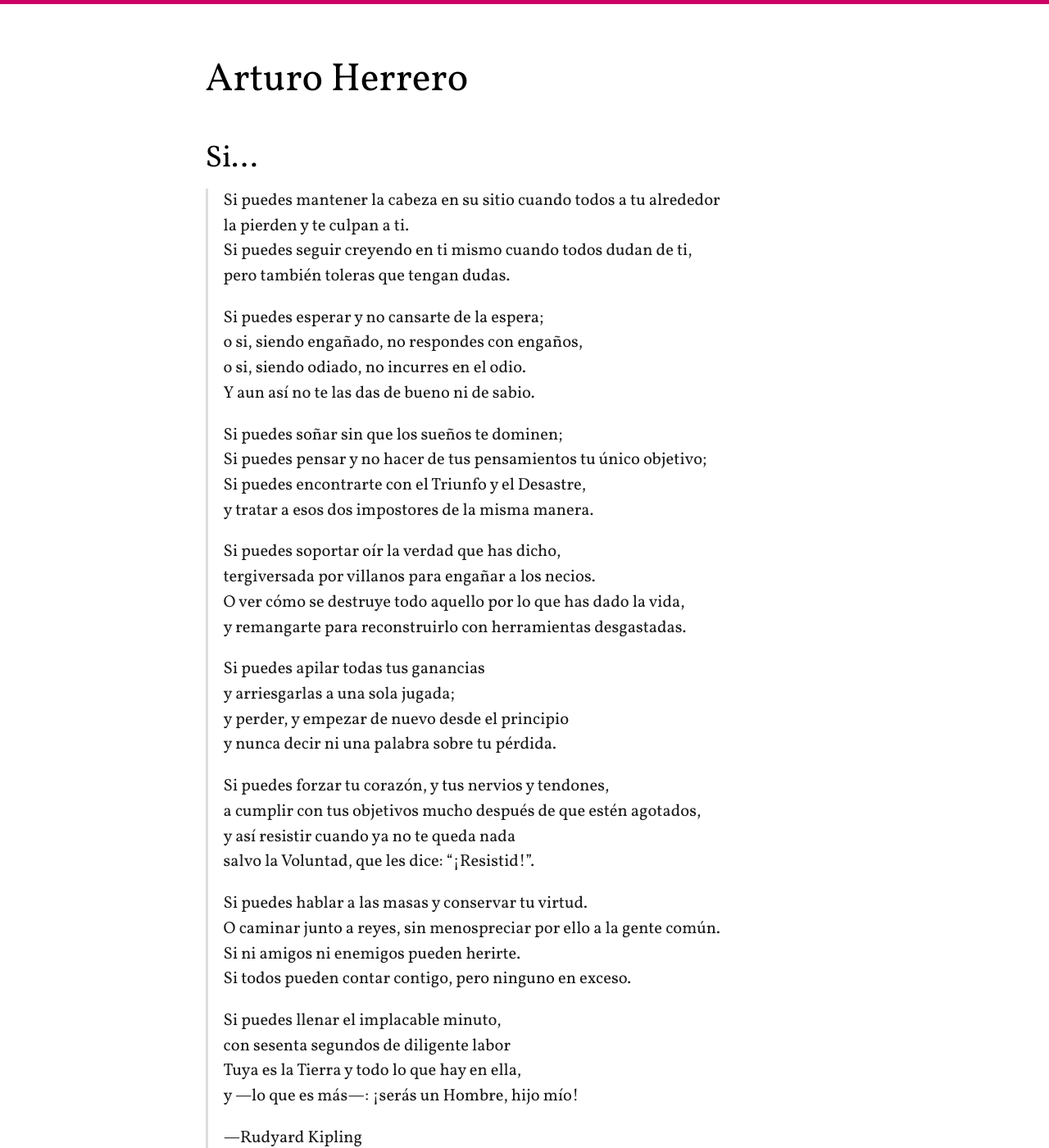
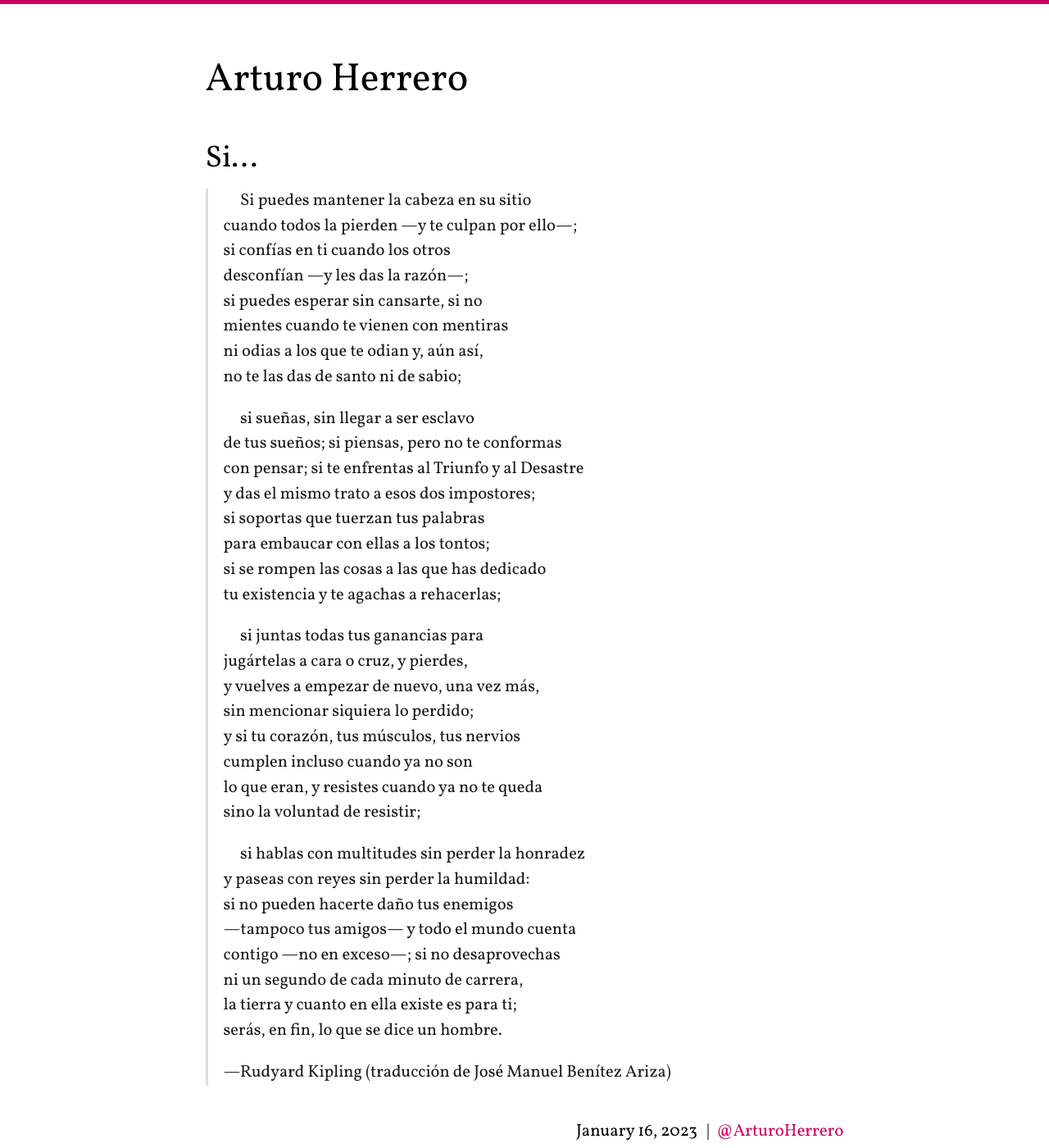
Before and after one commit to arturoherrero/arturoherrero.com, a Jekyll site: the page built from _posts/2023/2023-01-16-si.md, in a window 1280 px wide and 1400 px high. Shown: the whole window at 82% size. Built offline with Jekyll 4.4.1, drawn with Linux system fonts in a browser that asks for light colours.

Commit message:
Update Rudyard Kipling poem translation

```diff
--- a/_posts/2023/2023-01-16-si.md
+++ b/_posts/2023/2023-01-16-si.md
@@ -5,44 +5,40 @@
 tags: es
 ---
 
-> Si puedes mantener la cabeza en su sitio cuando todos a tu alrededor
-> la pierden y te culpan a ti.
-> Si puedes seguir creyendo en ti mismo cuando todos dudan de ti,
-> pero también toleras que tengan dudas.
+> &emsp;Si puedes mantener la cabeza en su sitio
+> cuando todos la pierden —y te culpan por ello—;
+> si confías en ti cuando los otros
+> desconfían —y les das la razón—;
+> si puedes esperar sin cansarte, si no
+> mientes cuando te vienen con mentiras
+> ni odias a los que te odian y, aún así,
+> no te las das de santo ni de sabio;
 >
-> Si puedes esperar y no cansarte de la espera;
-> o si, siendo engañado, no respondes con engaños,
-> o si, siendo odiado, no incurres en el odio.
-> Y aun así no te las das de bueno ni de sabio.
+> &emsp;si sueñas, sin llegar a ser esclavo
+> de tus sueños; si piensas, pero no te conformas
+> con pensar; si te enfrentas al Triunfo y al Desastre
+> y das el mismo trato a esos dos impostores;
+> si soportas que tuerzan tus palabras
+> para embaucar con ellas a los tontos;
+> si se rompen las cosas a las que has dedicado
+> tu existencia y te agachas a rehacerlas;
 >
-> Si puedes soñar sin que los sueños te dominen;
-> Si puedes pensar y no hacer de tus pensamientos tu único objetivo;
-> Si puedes encontrarte con el Triunfo y el Desastre,
-> y tratar a esos dos impostores de la misma manera.
+> &emsp;si juntas todas tus ganancias para
+> jugártelas a cara o cruz, y pierdes,
+> y vuelves a empezar de nuevo, una vez más,
+> sin mencionar siquiera lo perdido;
+> y si tu corazón, tus músculos, tus nervios
+> cumplen incluso cuando ya no son
+> lo que eran, y resistes cuando ya no te queda
+> sino la voluntad de resistir;
 >
-> Si puedes soportar oír la verdad que has dicho,
-> tergiversada por villanos para engañar a los necios.
-> O ver cómo se destruye todo aquello por lo que has dado la vida,
-> y remangarte para reconstruirlo con herramientas desgastadas.
+> &emsp;si hablas con multitudes sin perder la honradez
+> y paseas con reyes sin perder la humildad:
+> si no pueden hacerte daño tus enemigos
+> —tampoco tus amigos— y todo el mundo cuenta
+> contigo —no en exceso—; si no desaprovechas
+> ni un segundo de cada minuto de carrera,
+> la tierra y cuanto en ella existe es para ti;
+> serás, en fin, lo que se dice un hombre.
 >
-> Si puedes apilar todas tus ganancias
-> y arriesgarlas a una sola jugada;
-> y perder, y empezar de nuevo desde el principio
-> y nunca decir ni una palabra sobre tu pérdida.
->
-> Si puedes forzar tu corazón, y tus nervios y tendones,
-> a cumplir con tus objetivos mucho después de que estén agotados,
-> y así resistir cuando ya no te queda nada
-> salvo la Voluntad, que les dice: "¡Resistid!".
->
-> Si puedes hablar a las masas y conservar tu virtud.
-> O caminar junto a reyes, sin menospreciar por ello a la gente común.
-> Si ni amigos ni enemigos pueden herirte.
-> Si todos pueden contar contigo, pero ninguno en exceso.
->
-> Si puedes llenar el implacable minuto,
-> con sesenta segundos de diligente labor
-> Tuya es la Tierra y todo lo que hay en ella,
-> y —lo que es más—: ¡serás un Hombre, hijo mío!
->
-> —Rudyard Kipling
+> —Rudyard Kipling (traducción de José Manuel Benítez Ariza)
```
